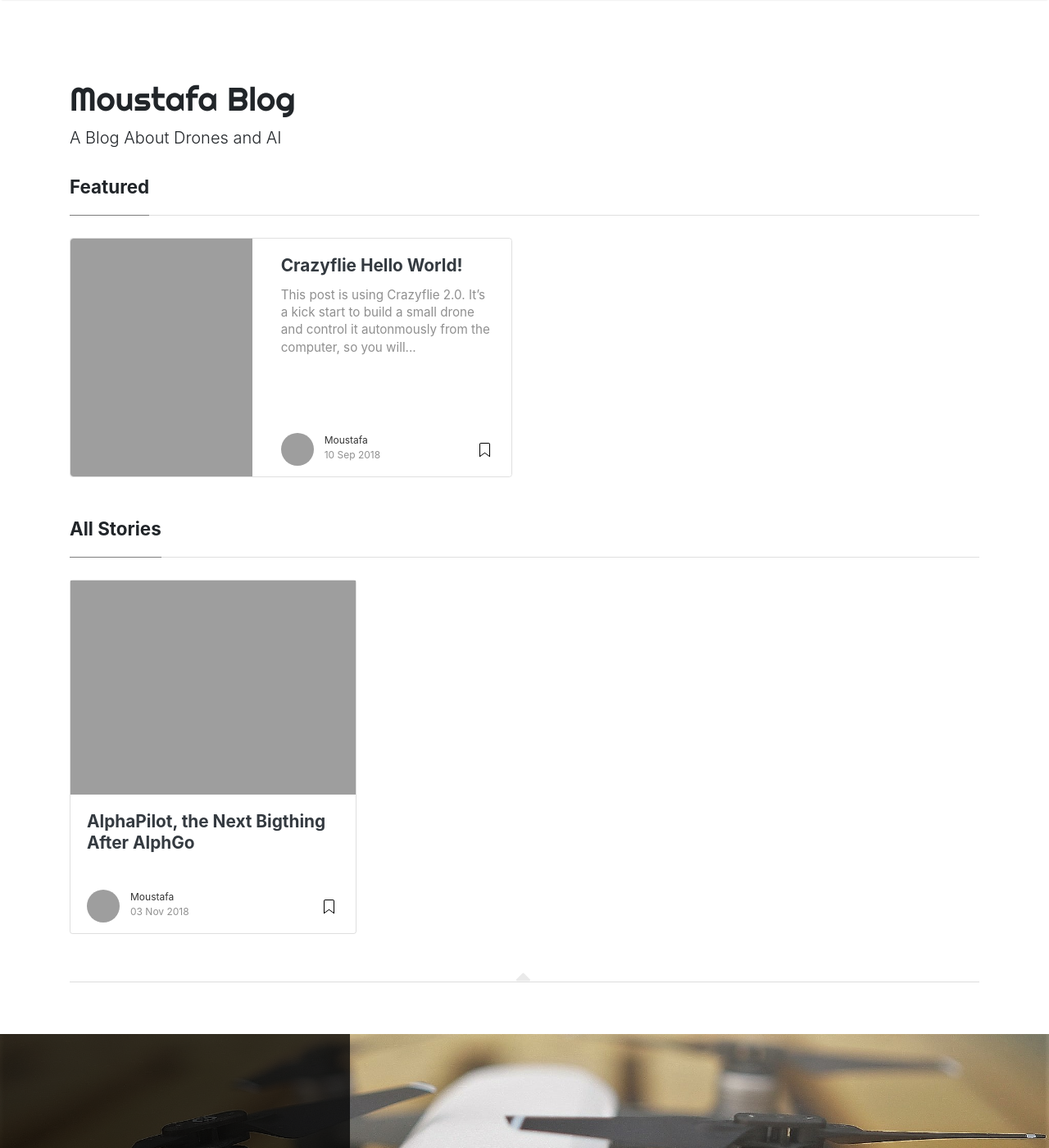
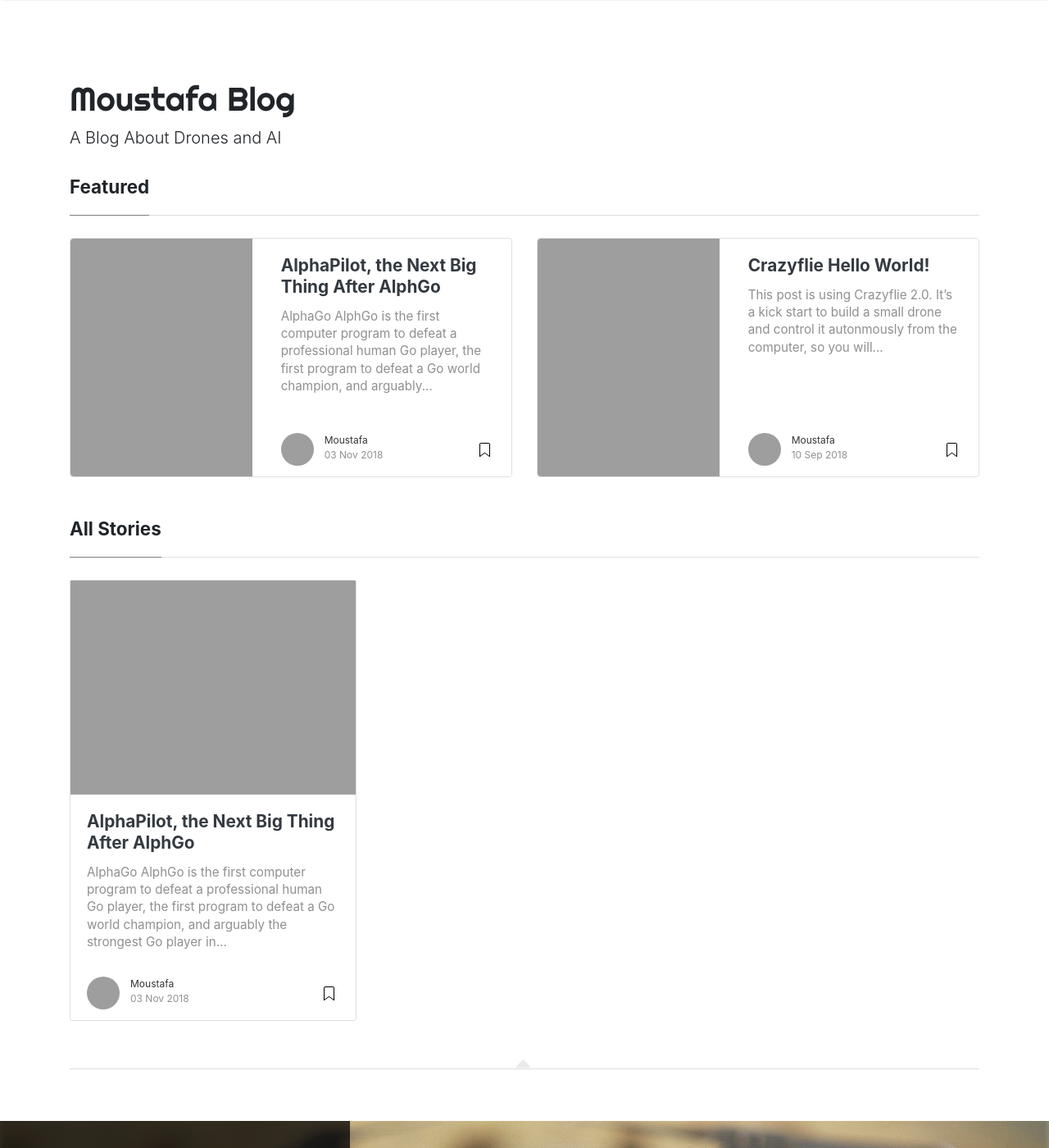
Before and after one commit to dosht/dosht.github.io, a Jekyll site: the page built from index.html, in a window 1280 px wide and 1400 px high. Shown: the whole window at 82% size. Built offline with Jekyll 4.4.1, drawn with Linux system fonts in a browser that asks for light colours; nearby versions of some CDN libraries; the list of posts is cut into pages by our own code; some of the changed lines change nothing that is shown; grey boxes are pictures that could not be loaded.

Commit message:
Write AlphaPilot post

```diff
--- a/_posts/2018-11-03-alphapilot-the-next-bigthing-after-alphgo.md
+++ b/_posts/2018-11-03-alphapilot-the-next-bigthing-after-alphgo.md
@@ -1,9 +1,25 @@
 ---
 layout: post
-title:  "AlphaPilot, the Next Bigthing After AlphGo"
+title:  "AlphaPilot, the Next Big Thing After AlphGo"
 author: mou
 categories: [ Drones ]
-image: assets/images/2018-11-03-alphapilot-the-next-bigthing-after-alphgo.jpg
-featured:
-hidden:
+image: assets/images/2018-11-03-alphapilot-the-next-bigthing-after-alphgo.png
+featured: true
+hidden: false
 ---
+## AlphaGo
+[AlphGo](https://deepmind.com/research/alphago/) is the first computer program to defeat a professional human [Go](https://en.wikipedia.org/wiki/Go_(game)) player, the first program to defeat a Go world champion, and arguably the strongest Go player in history. Can we achieve the same breakthrough in autonomous flying?
+
+## FPV Drone Racing
+[FPV Drone Racing](https://en.wikipedia.org/wiki/Drone_racing) is simply drone racing and FPV stands for First Person View where the pilots use virtual-reality glasses and use wireless controllers to fly the drones at high speeds above 80 MPH and they fly through a 3D course with checkpoints that pilots have to fly through as quickly as possible. It is a new emerging sport that has its own league.
+
+## AlphaPilot
+Recently, [DRL](https://thedroneracingleague.com/) launched the Artificial Intelligence Robotic Racing (AIRR). It is the Drone Racing League’s new autonomous racing class.
+[AlphaPilot](https://lockheedmartin.com/en-us/news/events/ai-innovation-challenge.html) is the first challenge  2018 - 2020. The challenge is to use AI that runs on Nvidia Jetson TX2 (and possible Jetson Xavier for 2020), so all processing will be 100% edge computing (on-drone) without offboarding data to be processed in a computer.
+
+
+## The Drone Racing League Simulator
+I found [DRL simulator](https://store.steampowered.com/app/641780/The_Drone_Racing_League_Simulator) in STEAM and I think it's a good start to get the feel of it and also it could be a possible way to train machine learning models in the way that DeepMind or open OpenAI use in training models to play Atari games like [this](https://gym.openai.com/envs/#atari). Those FPV racing drones simulators could be a little more difficult in integration with machine learning models if we compared with other simulators that were built originally to support research like [AirSim](https://github.com/Microsoft/AirSim). I will explore the possibility of using the racing drone simulators and write about it later.
+
+## Research Work
+A good starting point is this paper: [AirSim: High-Fidelity Visual and Physical Simulation for Autonomous Vehicles](https://arxiv.org/abs/1705.05065). It uses a convolutional neural network (CNN) with a path-planning and control system to build a  vision-based drone racing in dynamic environments. This [video](https://www.youtube.com/watch?v=8RILnqPxo1s) explains how it works.
```
Also changed, not shown: 1 other file.
